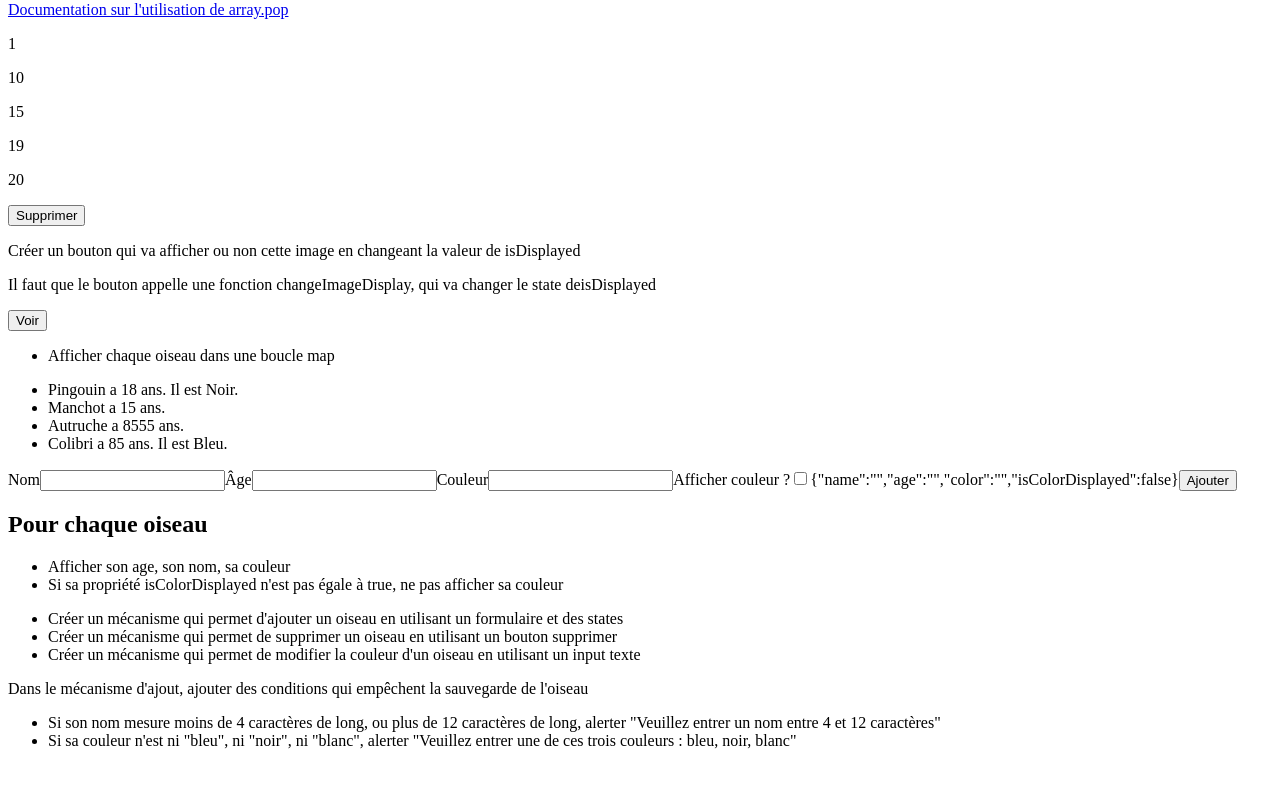
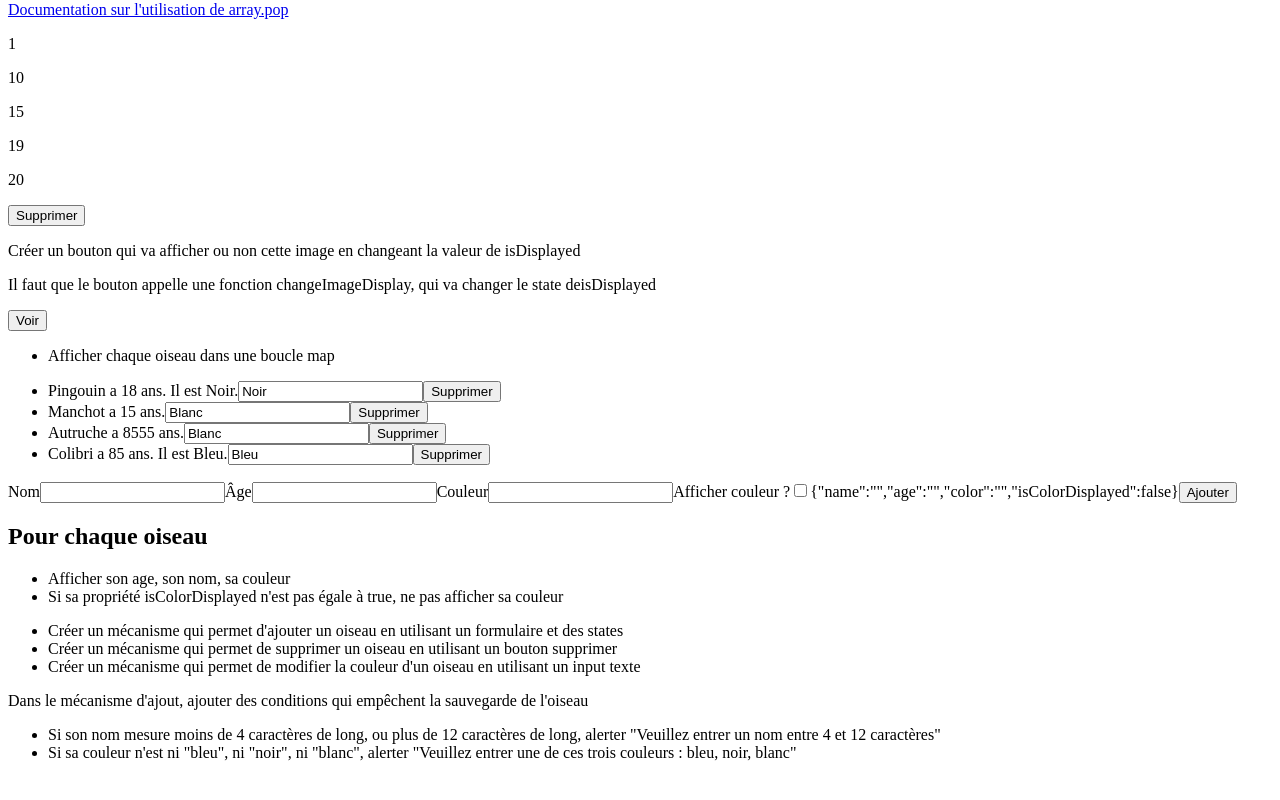
Before and after one commit to daw-2/react, a React (Vite) app in the folder 02-vite/: page / in a window 1280 px wide. Shown: the part 2962-3762 px from the top of the page. Built offline with nearby package versions, Linux system fonts and the light colour scheme.

Commit message:
finish exo

```diff
--- a/02-vite/src/exercices/EventListenerChallenge.jsx
+++ b/02-vite/src/exercices/EventListenerChallenge.jsx
@@ -59,16 +59,26 @@ export default function EventListenerChallenge() {
     }
   }
 
+  const updateBird = (index, newColor) => {
+    birds[index].color = newColor;
+
+    setBirds([ ...birds ]);
+  }
+
   return (
     <div>
       <ul>
         <li>Afficher chaque oiseau dans une boucle map</li>
       </ul>
       <ul>
-        {birds.map(bird =>
+        {birds.map((bird, index) =>
           <li>
             {bird.name} a {bird.age} ans.
             {bird.isColorDisplayed && <span> Il est {bird.color}.</span>}
+            <input type="text" value={bird.color} onChange={(e) => updateBird(index, e.target.value)} />
+            <button onClick={() => setBirds(birds.filter((b, i) => index !== i))}>
+              Supprimer
+            </button>
           </li>
         )}
       </ul>
```
